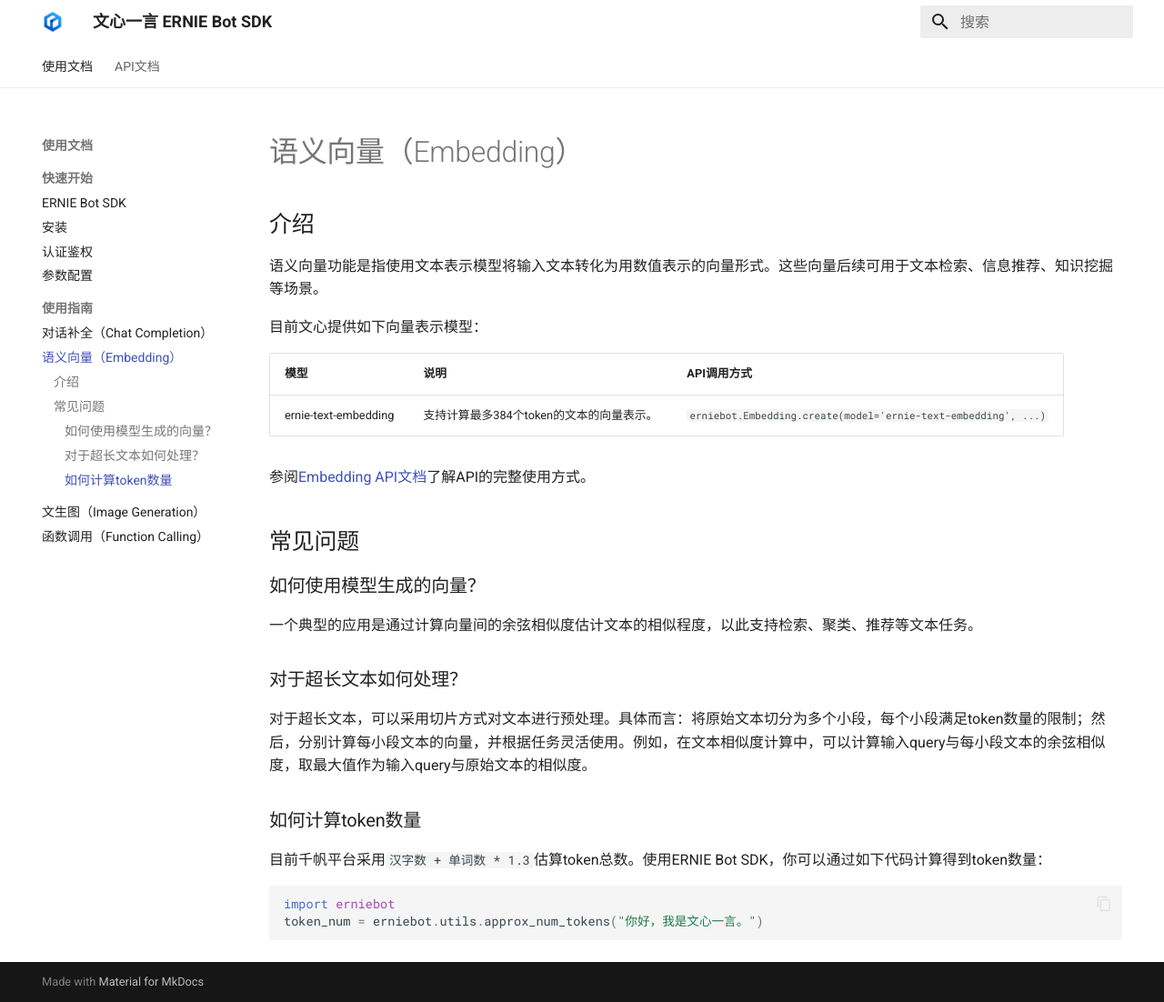
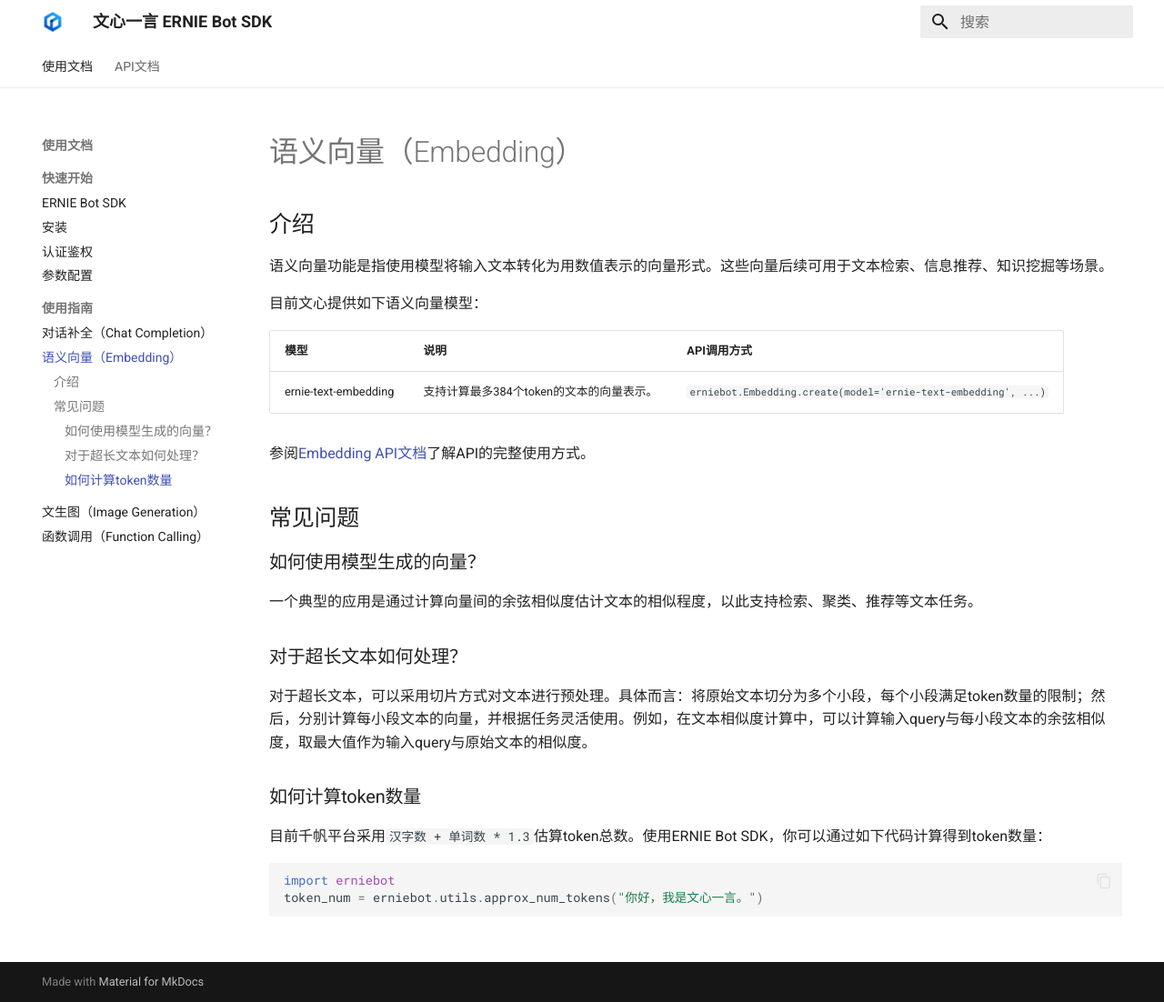
Before and after one commit to PaddlePaddle/ERNIE-SDK, an MkDocs documentation site: the page built from docs/guides/embedding.md, in a window 1280 px wide and 1102 px high. Shown: the whole window at 91% size. Built offline with MkDocs 1.6.1 and Material for MkDocs 9.7.7, drawn with Linux system fonts in a browser that asks for light colours.

Commit message:
Polish docs

```diff
--- a/docs/guides/embedding.md
+++ b/docs/guides/embedding.md
@@ -2,9 +2,9 @@
 
 ## 介绍
 
-语义向量功能是指使用文本表示模型将输入文本转化为用数值表示的向量形式。这些向量后续可用于文本检索、信息推荐、知识挖掘等场景。
+语义向量功能是指使用模型将输入文本转化为用数值表示的向量形式。这些向量后续可用于文本检索、信息推荐、知识挖掘等场景。
 
-目前文心提供如下向量表示模型：
+目前文心提供如下语义向量模型：
 
 | 模型 | 说明 | API调用方式 |
 | :--- | :---- | :----- |
```
Also changed, not shown: README.md (+3 -3 lines), docs/README.md (+4 -4 lines), docs/api_reference/embedding.md (+1 -1 lines), docs/guides/image.md (+2 -2 lines).
